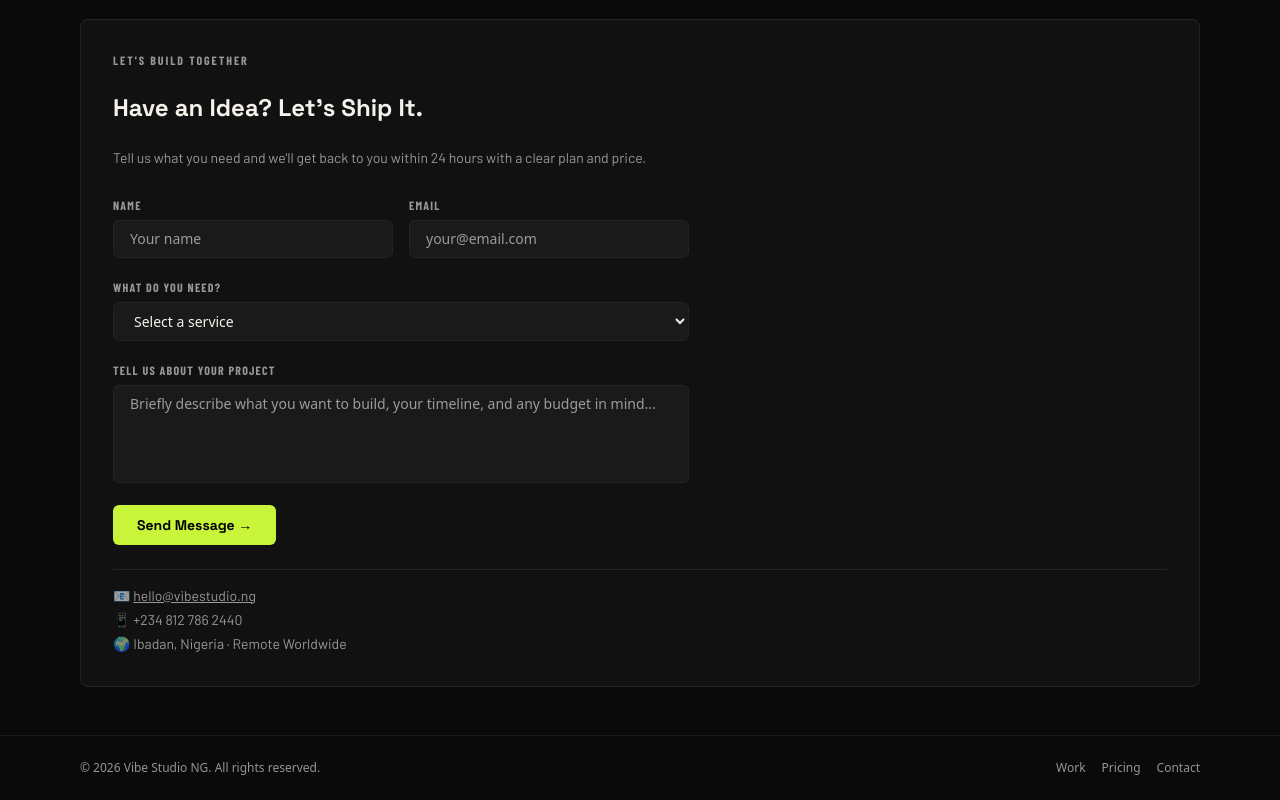
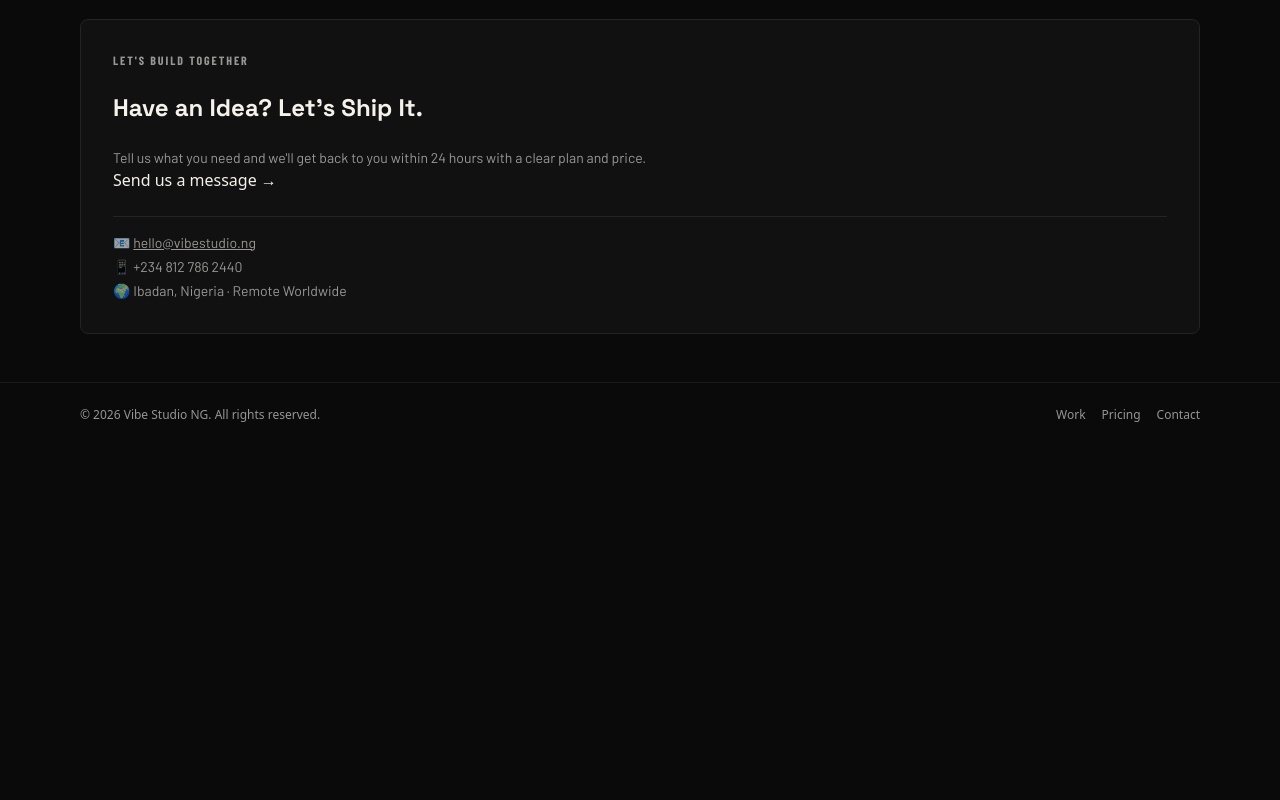
Before and after one commit to meganewday/vibestudio-rebuild, a Next.js app: page / in a window 1280 px wide. Shown: the part 2672-3472 px from the top of the page. After the commit the page ends 3119 px from the top, so only its background shows below. Built offline with nearby package versions, Linux system fonts and the light colour scheme.

Commit message:
fix: comment out contact form temporarily

```diff
--- a/app/page.tsx
+++ b/app/page.tsx
@@ -416,6 +416,7 @@ export default function HomePage() {
           clear plan and price.
         </p>
 
+        {/*
         <form
           name="contact"
           method="POST"
@@ -486,6 +487,10 @@ export default function HomePage() {
             Send Message →
           </button>
         </form>
+        */}
+        <a href="mailto:hello@vibestudio.ng">
+        Send us a message →
+        </a>
 
         <div className="pt-4 border-t border-surface-3 space-y-1 text-sm font-body text-text-muted">
           <p>📧 <a href="mailto:hello@vibestudio.ng" className="underline">hello@vibestudio.ng</a></p>
```
